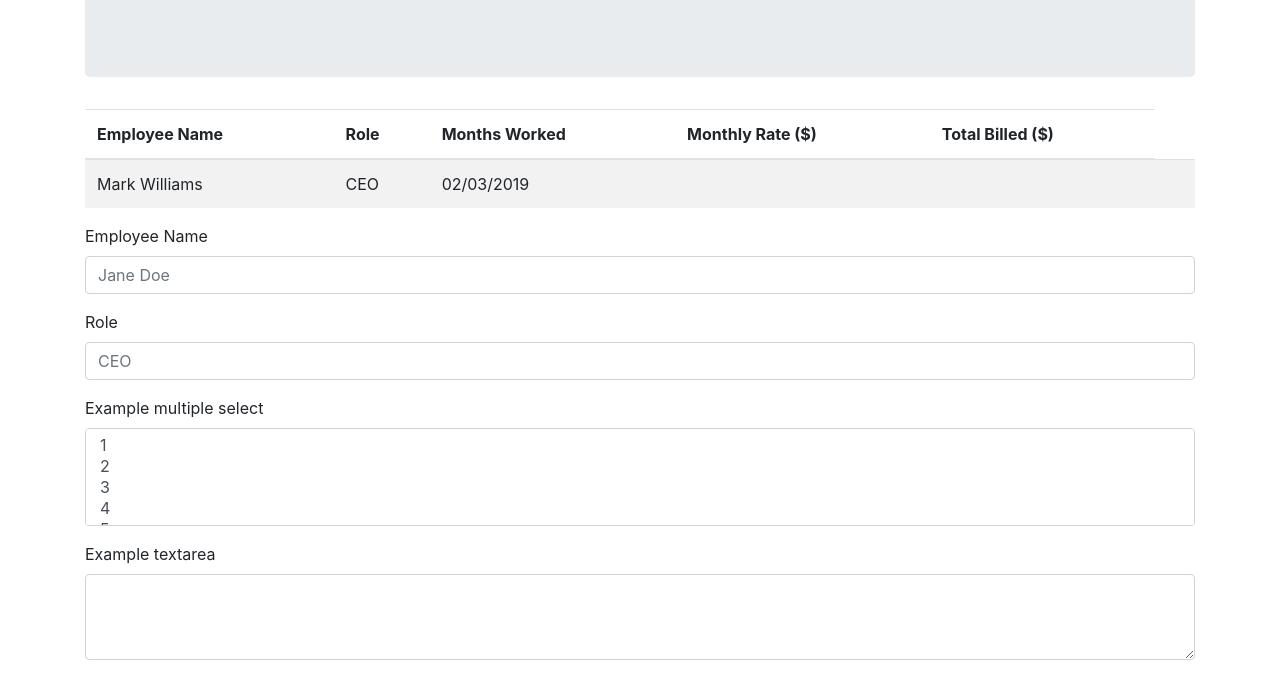
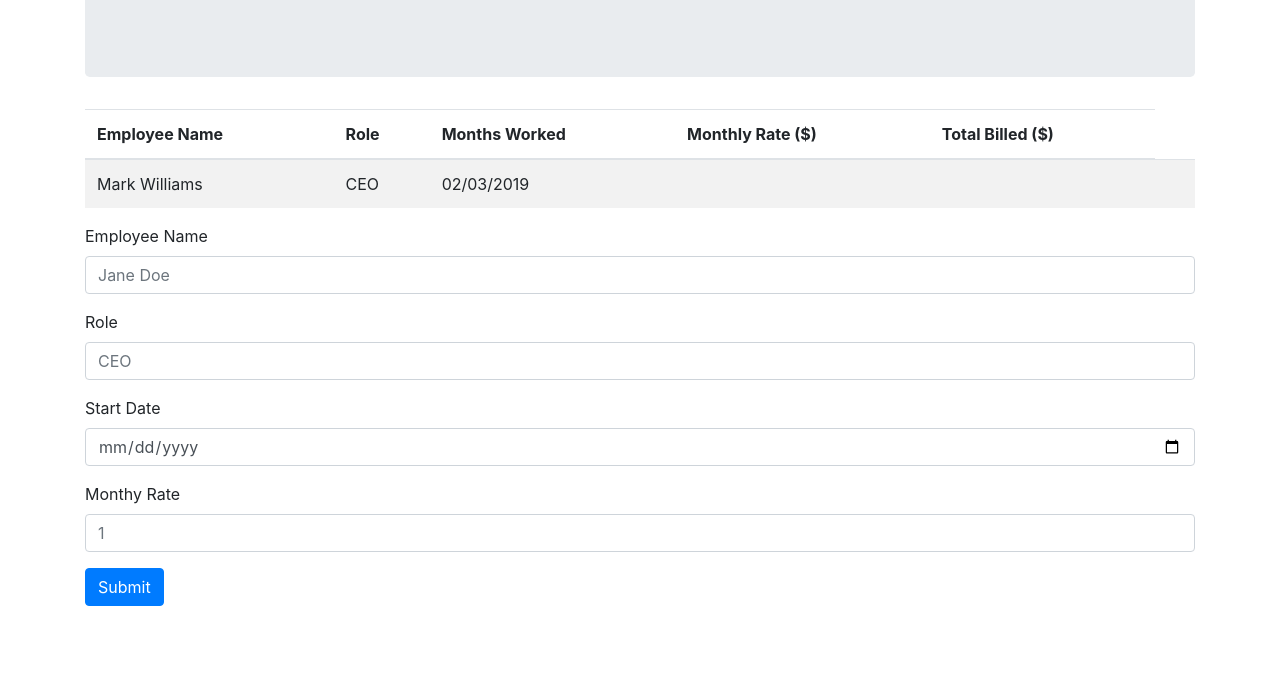
Before and after one commit to tbrandonhowell/20190126_Class_Project, a plain HTML site: page index.html in a window 1280 px wide. Shown: the part 147-823 px from the top of the page. After the commit the page ends 800 px from the top, so only its background shows below. Drawn offline with nearby package versions, Linux system fonts and the light colour scheme.

Commit message:
moved js file updated html

```diff
--- a/index.html
+++ b/index.html
@@ -13,8 +13,6 @@
     </script>
 
     <script src="https://www.gstatic.com/firebasejs/5.8.1/firebase.js"></script>
-
-    <script src="js.js"></script>
 
     <link rel="stylesheet" href="form.css">
 </head>
@@ -57,24 +55,16 @@
                 <input type="input" class="form-control" id="role-input" placeholder="CEO">
             </div>
             <div class="form-group">
-                <label for="exampleFormControlSelect2">Example multiple select</label>
-                <select multiple class="form-control" id="exampleFormControlSelect2">
-                    <option>1</option>
-                    <option>2</option>
-                    <option>3</option>
-                    <option>4</option>
-                    <option>5</option>
-                </select>
+                <label for="startDate">Start Date</label>
+                <input type="date" class="form-control" id="inputStartDate" placeholder="MM/DD/YYYY">
             </div>
             <div class="form-group">
-                <label for="exampleFormControlTextarea1">Example textarea</label>
-                <textarea class="form-control" id="exampleFormControlTextarea1" rows="3"></textarea>
+                <label for="rate">Monthy Rate</label>
+                <input type="input" class="form-control" id="rate-input" placeholder="1">
             </div>
         </form>
+        <button class="btn btn-primary" type="submit" id="Submit">Submit</button>
 
-
-
-
-
+        <script src="js.js"></script>
 
 </body>
```
